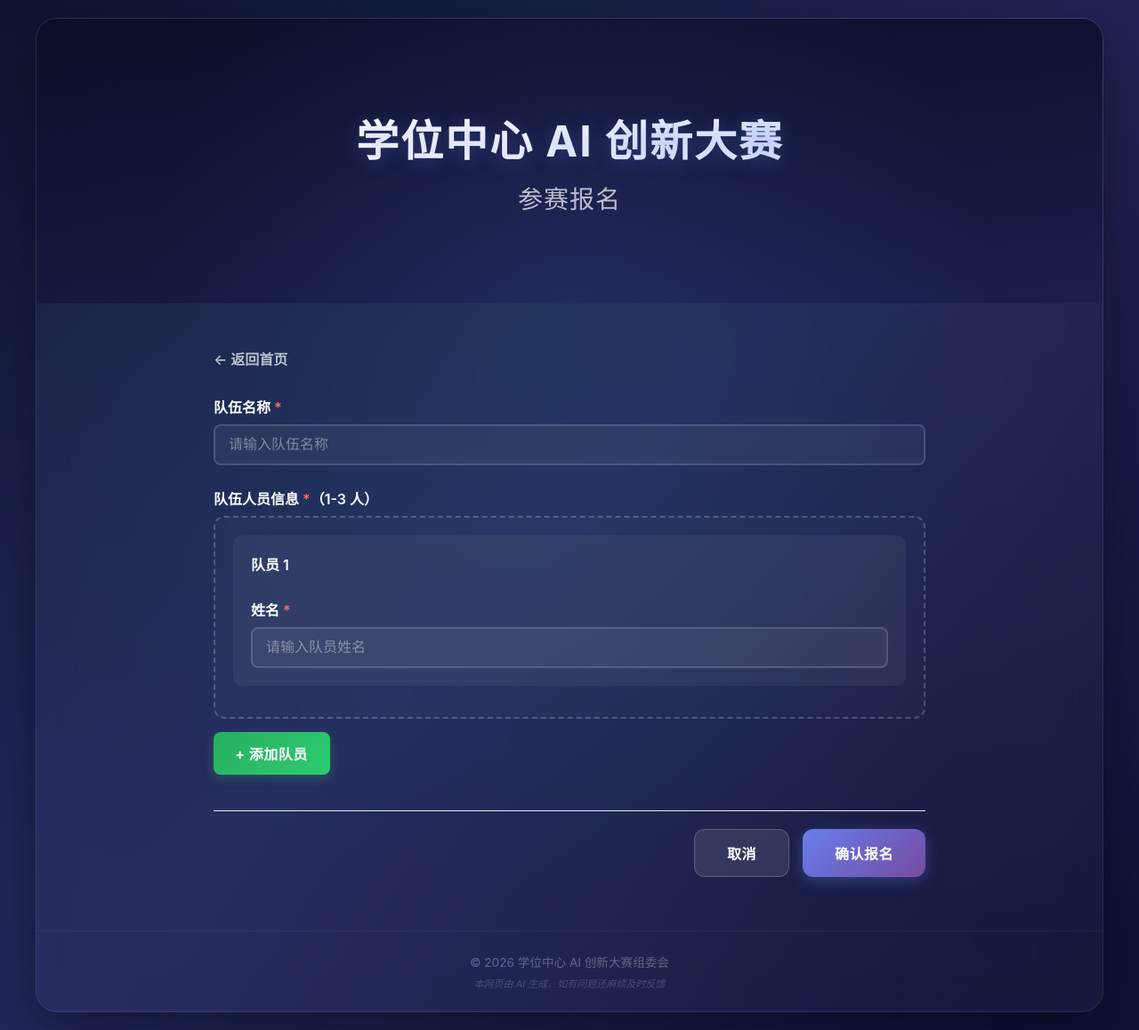
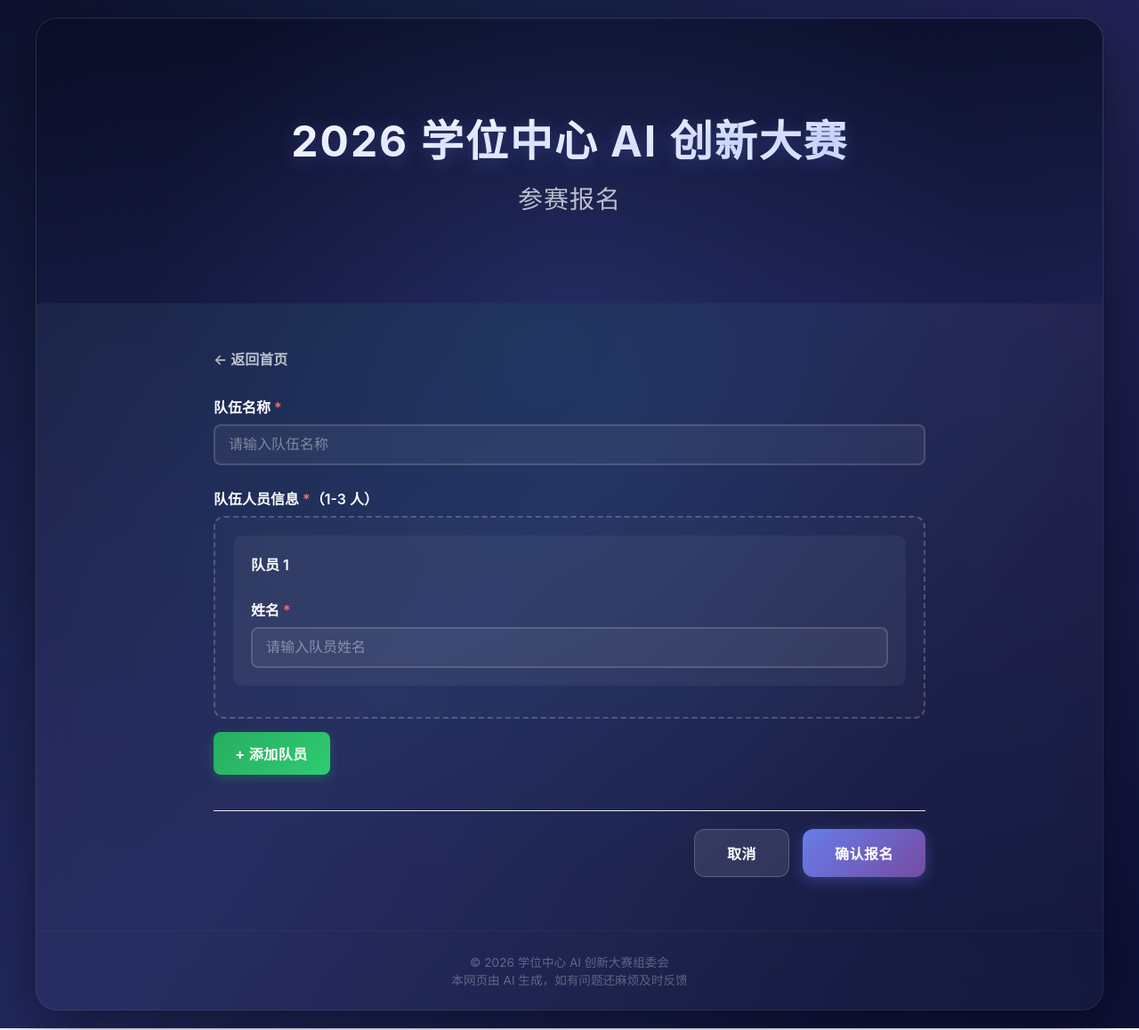
Before and after one commit to dophanhan/xwzx-ai-competition-system-trail, a plain HTML site: page registration.html in a window 1280 px wide. Shown: the whole page at 89% size. Drawn offline with Linux system fonts and the light colour scheme.

Commit message:
feat: update page titles to '2026 学位中心 AI 创新大赛' and fix footer text style

```diff
--- a/registration.html
+++ b/registration.html
@@ -3,7 +3,7 @@
 <head>
     <meta charset="UTF-8">
     <meta name="viewport" content="width=device-width, initial-scale=1.0">
-    <title>参赛报名 - 学位中心 AI 创新大赛</title>
+    <title>2026 学位中心 AI 创新大赛</title>
     <link rel="stylesheet" href="styles.css">
 </head>
 <body>
@@ -11,7 +11,7 @@
         <div class="hero-section">
             <div class="hero-overlay"></div>
             <div class="hero-content">
-                <h1>学位中心 AI 创新大赛</h1>
+                <h1>2026 学位中心 AI 创新大赛</h1>
                 <p class="subtitle">参赛报名</p>
             </div>
         </div>
@@ -46,7 +46,7 @@
 
         <footer class="footer">
             <p>&copy; 2026 学位中心 AI 创新大赛组委会</p>
-            <p class="ai-notice">本网页由 AI 生成，如有问题还麻烦及时反馈</p>
+            <p>本网页由 AI 生成，如有问题还麻烦及时反馈</p>
         </footer>
     </div>
 
```
